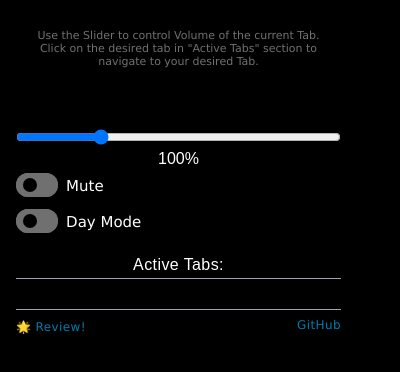
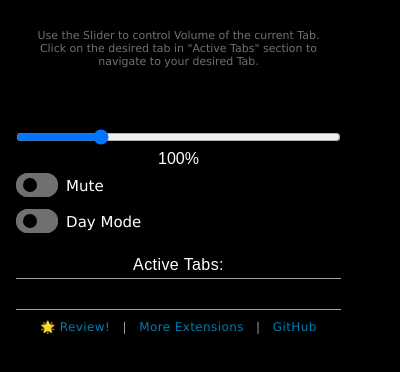
Before and after one commit to rohit-kuinkel1/Volume-Mixxer-Firefox, a browser extension: page popup.html in a window 400 px wide. Drawn offline with Linux system fonts and the light colour scheme.

Commit message:
add a section to the footer

```diff
--- a/package.json
+++ b/package.json
@@ -5,6 +5,7 @@
   },
   "scripts": {
     "build": "tsc && node -e \"const fs = require('fs'); ['dist/background.js', 'dist/cs.js', 'dist/popup.js'].forEach(f => { try { const content = fs.readFileSync(f, 'utf8'); fs.writeFileSync(f, content.replace(/\\nexport \\{\\};\\n?$/, '\\n'), 'utf8'); } catch(e) {} });\"",
-    "build:watch": "tsc -w"
+    "build:watch": "tsc -w",
+    "package": "npm run build && powershell -Command \"Compress-Archive -Path manifest.json,popup.html,popup.css,dist,images -DestinationPath volume-mixxer.zip -Force\""
   }
 }
--- a/popup.css
+++ b/popup.css
@@ -502,6 +502,8 @@ body.day-mode #tab-list li:hover {
 .github-button {
   font-size: 12px;
   text-decoration: none;
+  color: #007bac;
+  letter-spacing: 0.4px;
 }
 
 .github-button:hover {
@@ -512,10 +514,32 @@ body.day-mode #tab-list li:hover {
 .rate-link {
   font-size: 12px;
   text-decoration: none;
+  color: #007bac;
+  letter-spacing: 0.4px;
+}
+
+.rate-link::after {
+  content: " | ";
+  color: #9ca3af;
+  margin: 0 8px;
+}
+
+.explore-link {
+  font-size: 12px;
+  text-decoration: none;
+  color: #007bac;
+  letter-spacing: 0.4px;
+}
+
+.explore-link::after {
+  content: " | ";
+  color: #9ca3af;
+  margin: 0 8px;
 }
 
 .footer-links {
   margin-bottom: 0px;
+  text-align: center;
 }
 
 @keyframes blinkers {
--- a/popup.html
+++ b/popup.html
@@ -57,13 +57,16 @@
         <a
           href="https://addons.mozilla.org/en-CA/firefox/addon/volume-mixxer/"
           class="rate-link"
-          style="color: #007bac; letter-spacing: 0.4px"
           >🌟 Review!</a
+        >
+        <a
+          href="https://addons.mozilla.org/en-CA/firefox/user/17957347/"
+          class="explore-link"
+          >More Extensions</a
         >
         <a
           href="https://github.com/rohit-kuinkel1/volume-mixxer"
           class="github-button"
-          style="color: #007bac; float: right; letter-spacing: 0.4px"
           >GitHub</a
         >
       </p>
```
Also changed, not shown: manifest.json, 1 other file.
